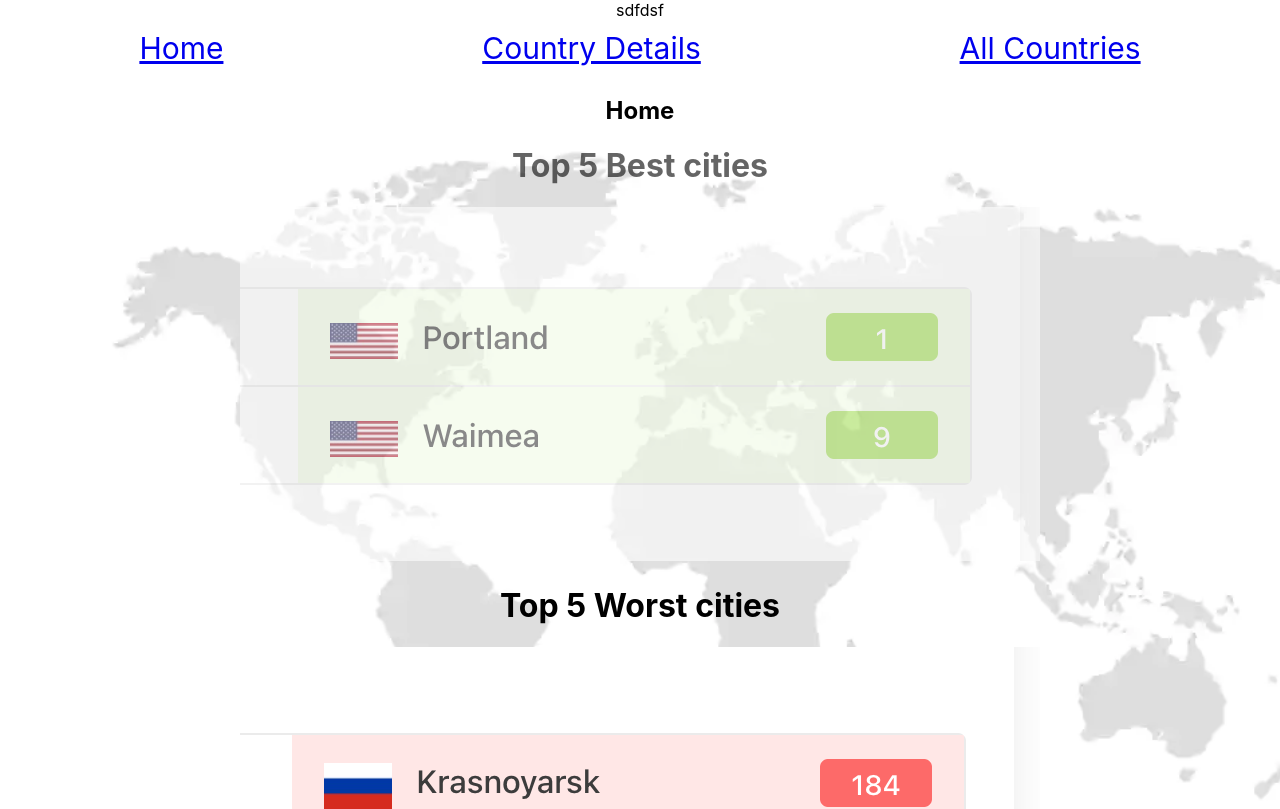
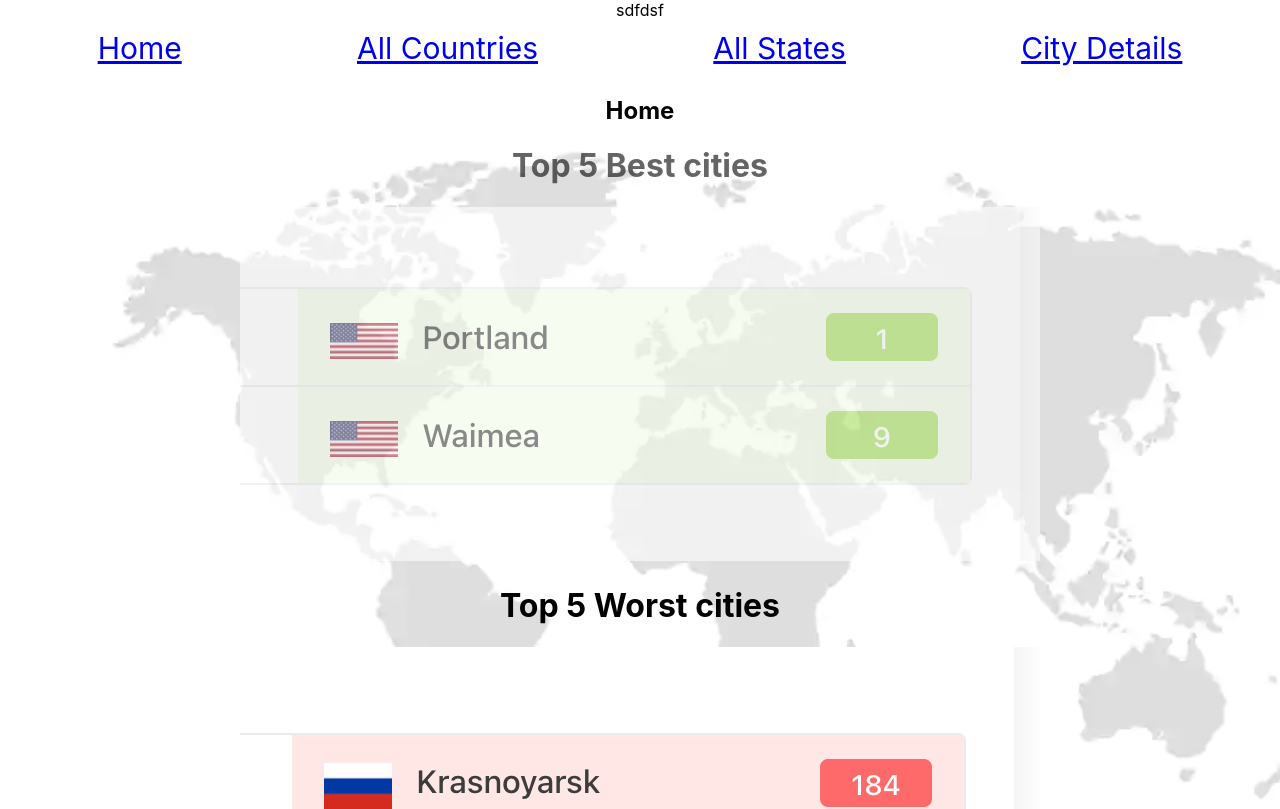
Before and after one commit to DraganCicic/O2-Quality, a React (Create React App) app: page / in a window 1280 px wide. Shown: the top 809 px of the page. Built offline with nearby package versions, Linux system fonts and the light colour scheme; no server answers.

Commit message:
links added

```diff
--- a/src/App.js
+++ b/src/App.js
@@ -19,8 +19,10 @@ function App() {
       <nav>
         <ul>
           <Link to="/">Home</Link>
-          <Link to="/CountryDetails">Country Details</Link>
           <Link to="/AllCountries">All Countries</Link>
+          <Link to="/AllStates">All States</Link>
+          <Link to="/CountryDetails">City Details</Link>
+
         </ul>
       </nav>
       <Switch>
```
